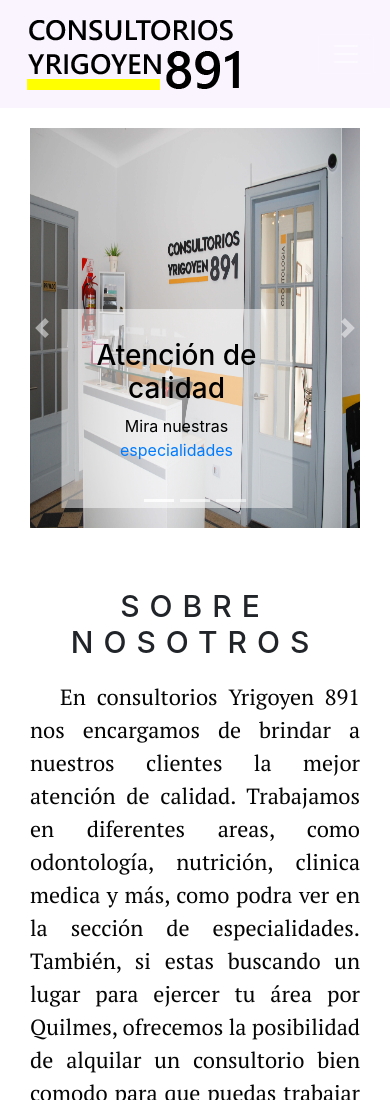
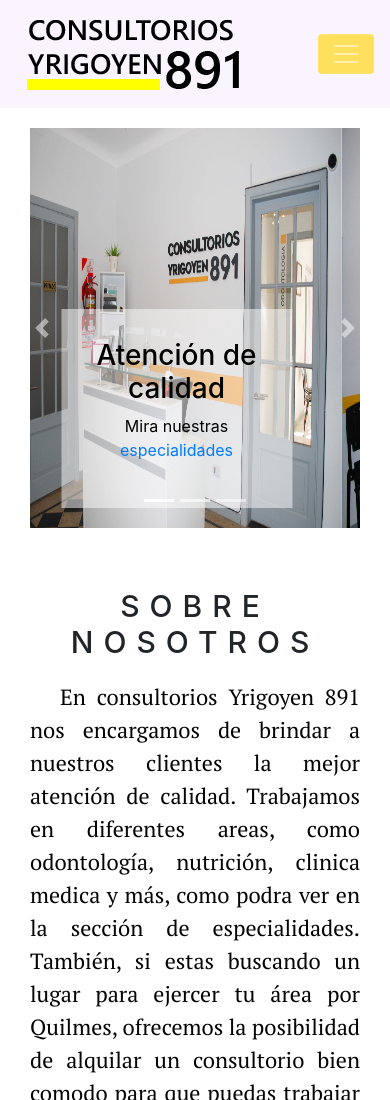
Before and after one commit to lucilaconiglio/mi-proyect0, a website: page index.html in a window 390 px wide. Shown: the top 1100 px of the page. Drawn offline with nearby package versions, Linux system fonts and the light colour scheme.

Commit message:
le cambie el color al menu de hamburguesa

```diff
--- a/index.html
+++ b/index.html
@@ -32,7 +32,7 @@
                 <div class="container">
                     <a class="navbar-brand text-justify brandStyle" href="index.html"><img src="assets/Logo-Consultorio-sin-fondo.png"></a>
                     <button class="navbar-toggler" type="button" data-toggle="collapse" data-target="#navbarResponsive" aria-controls="navbarResponsive" aria-expanded="false" aria-label="Toggle navigation">
-                         <span class="navbar-toggler-icon"></span>
+                         <span class="navbar-toggler-icon navbar-dark"></span>
                     </button>
                     <div class="collapse navbar-collapse navLinkStyle" id="navbarResponsive">
                         <ul class="navbar-nav ml-auto ">
--- a/scss/estilos.scss
+++ b/scss/estilos.scss
@@ -50,6 +50,11 @@ background-color: $amarillo;
 {
    body {
        padding-top: 115px;
+   }
+
+   button.navbar-toggler{
+    color: #212121;
+    background-color: #ffe05d;
    }
 
    .nav-menu
```
Also changed, not shown: css/estilos.css.
